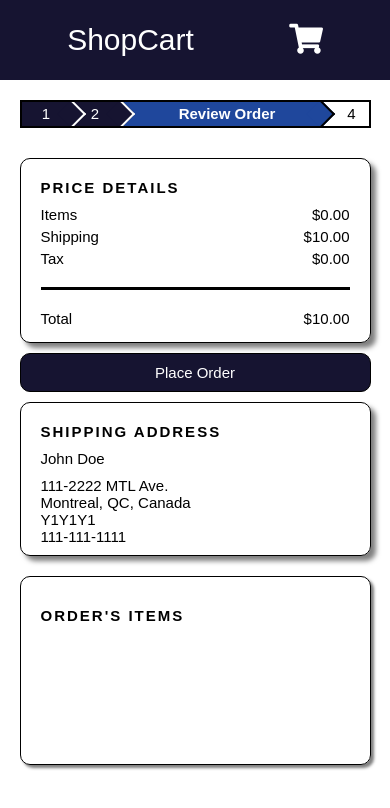
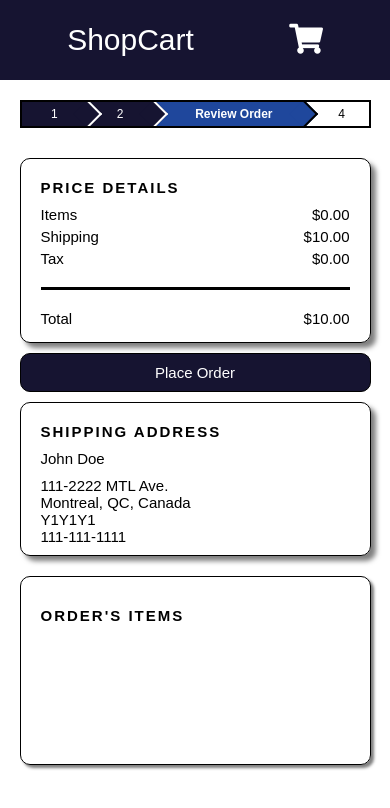
Before and after one commit to saeddaoud/shop-cart, a React (Create React App) app in the folder frontend/: page /review in a window 390 px wide. Shown: the top 808 px of the page. Built offline with nearby package versions, Linux system fonts and the light colour scheme.

Commit message:
fixed the step arrow progress bar for mobile size before deploy 4

```diff
--- a/frontend/src/index.css
+++ b/frontend/src/index.css
@@ -246,7 +246,7 @@ a {
   position: relative;
   text-align: center;
   line-height: 20px;
-  font-size: 1.5rem;
+  font-size: 1.2rem;
 }
 
 .display-table .completed {
@@ -272,11 +272,11 @@ a {
 } */
 
 .display-table > div:not(:first-child) > span {
-  margin-left: 1.5rem;
+  margin-left: 1.2rem;
 }
 
 .display-table .active {
-  width: 200px;
+  width: 150px;
   /* animation: bg-animation 2s ease-in-out infinite; */
   background-color: var(--active-color);
   color: white;
```
